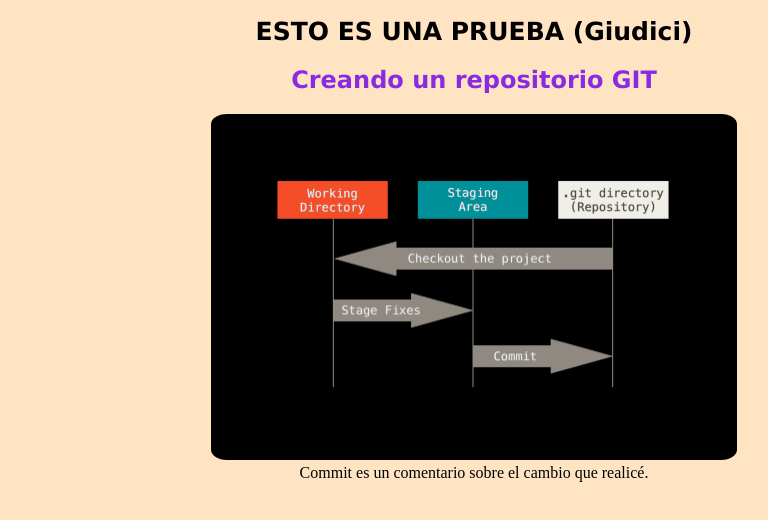
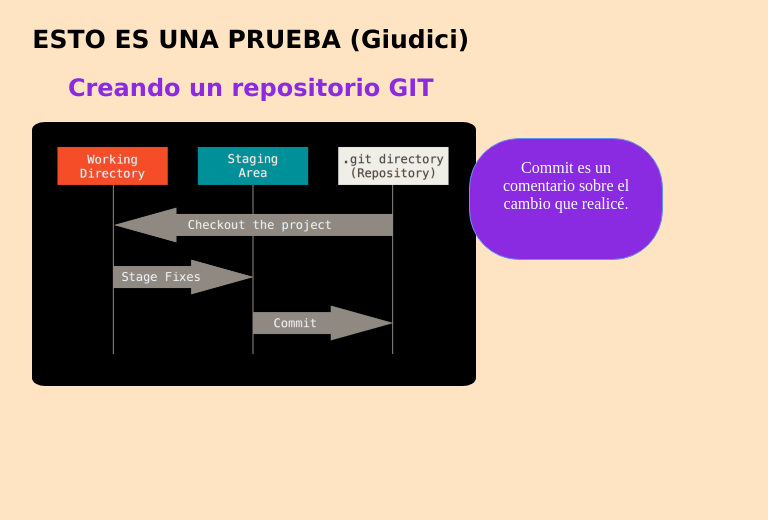
Before and after one commit to Siski2021/prueba, a plain HTML site: page index.html in a window 1280 px wide. Shown: the whole page, without its empty margins (166-934 px from the left). Drawn offline with Linux system fonts and the light colour scheme.

Commit message:
Primer commit en rama1

```diff
--- a/index.html
+++ b/index.html
@@ -11,10 +11,12 @@
 
 <body>
     <div class="mainContainer">
-        <h1>ESTO ES UNA PRUEBA (Giudici)</h1>
-        <h2>Creando un repositorio GIT</h2>
-        <img src="./areasgit.png" alt="esquema de los estados de GIT">
-        <aside>
+        <div>
+            <h1>ESTO ES UNA PRUEBA (Giudici)</h1>
+            <h2>Creando un repositorio GIT</h2>
+            <img src="./areasgit.png" alt="esquema de los estados de GIT">
+        </div>
+        <aside class="asideFlex">
             Commit es un comentario sobre el cambio que realicé.
         </aside>
     </div>
--- a/style.css
+++ b/style.css
@@ -21,4 +21,20 @@
 }
 .mainContainer {
     text-align: center;
+    display: flex;
+    flex-direction: row;
+    justify-content: center;
+    align-items: center;
+    width: 80%;
 }
+
+.asideFlex {
+    display: inline-block;
+    width: 15%;
+    height: 10vh;
+    border: 1px cornflowerblue solid;
+    padding: 20px;
+    border-radius: 50px;
+    background-color: blueviolet;
+    color: mintcream;
+}
```
